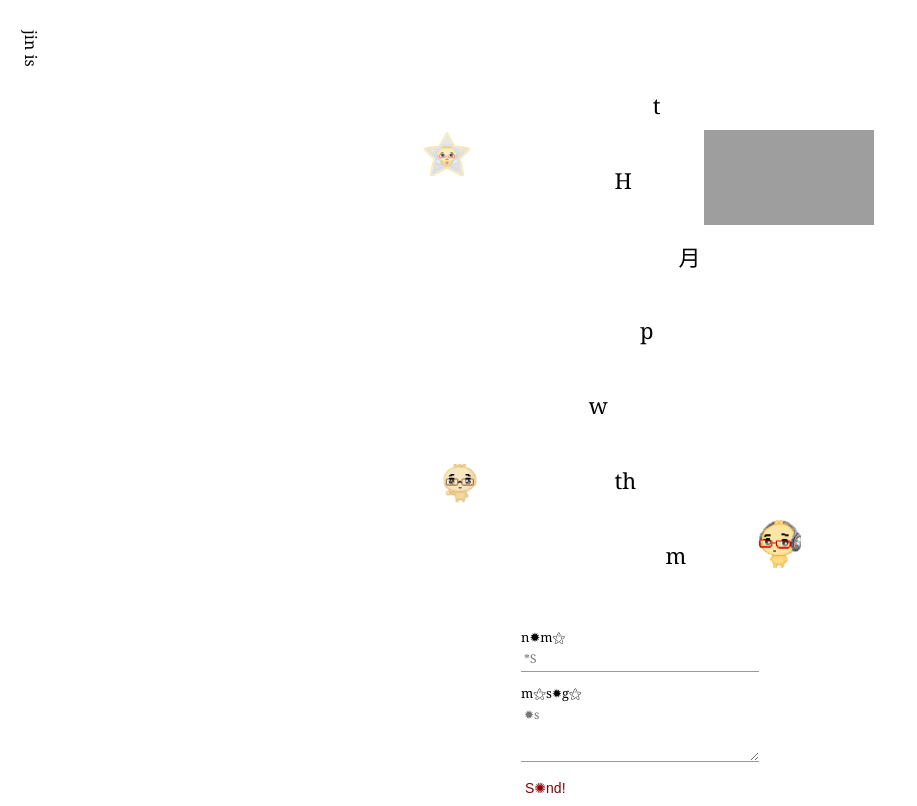
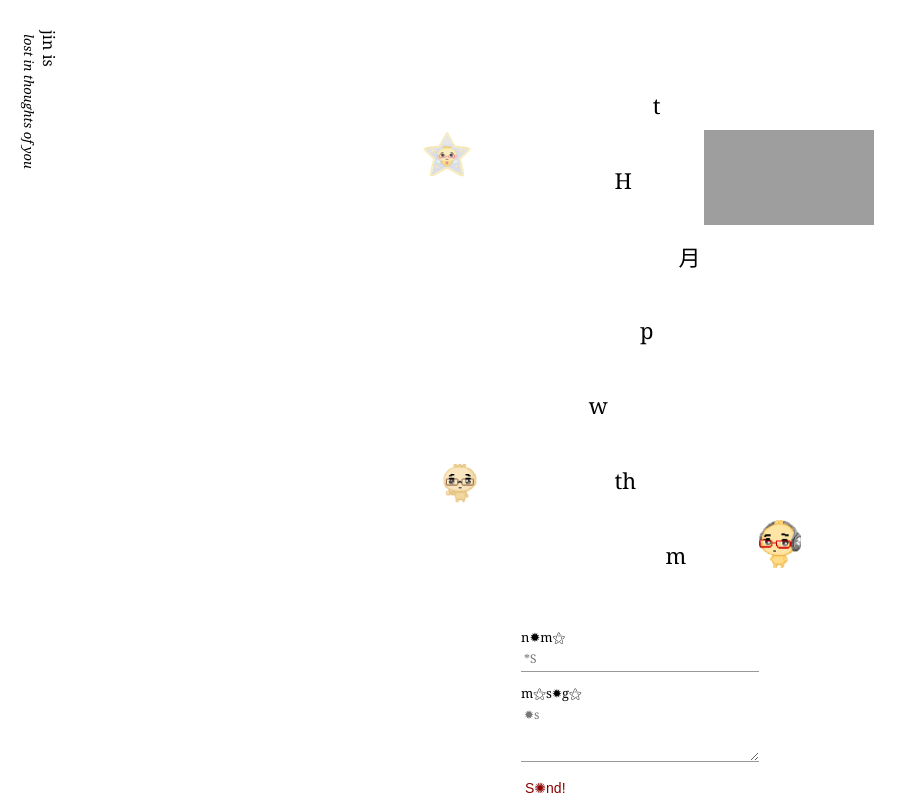
Before and after one commit to hngwls/hngwls.github.io, a plain HTML site: page index.html in a window 1280 px wide. Both pictures are taken after a click on the element "jin is". Shown: the whole page, without its empty margins (0-917 px from the left). Drawn offline with Linux system fonts and the light colour scheme; grey boxes are pictures that could not be loaded.

Commit message:
Update index.html

```diff
--- a/index.html
+++ b/index.html
@@ -215,9 +215,9 @@
     let jinshown = false;
 
     function showjinText() {
-      if (!jinShown) {
+      if (!jinshown) {
         document.getElementById("jin-floating").innerText = "lost in thoughts of you";
-        jinShown = true;
+        jinshown = true;
       }
     }
   </script>
```
